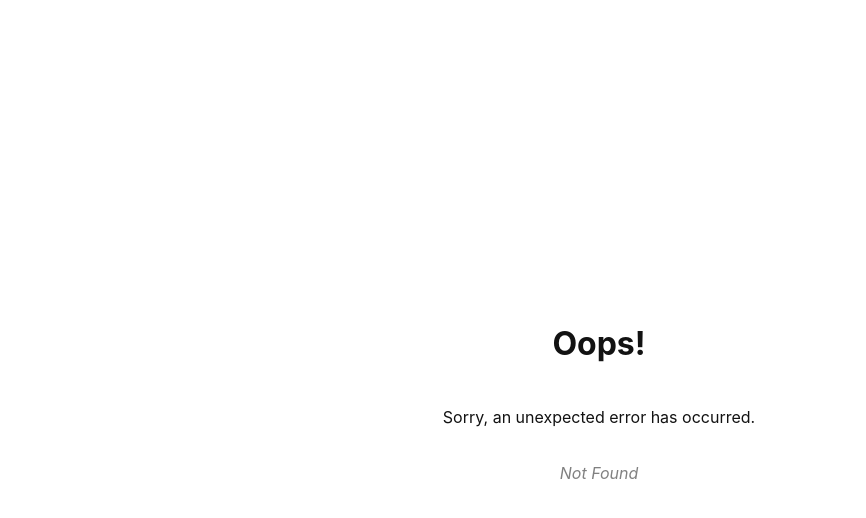
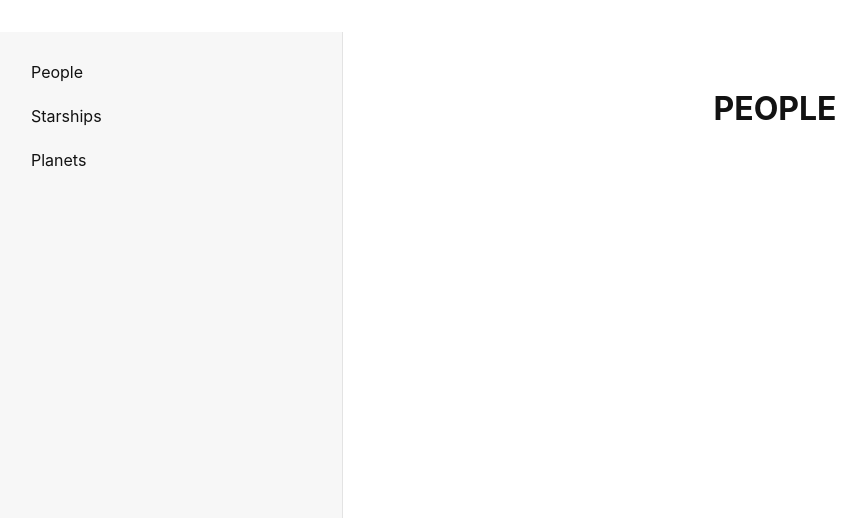
Before and after one commit to cdcasey/data-cache-demo, a React (Vite) app: page /people/1 in a window 1280 px wide. Before the commit this address had no page. Shown: the top 518 px of the page, without its empty margins (41-907 px from the left). Built offline with nearby package versions, Linux system fonts and the light colour scheme.

Commit message:
Routes & Links

```diff
--- a/src/App.tsx
+++ b/src/App.tsx
@@ -1,3 +1,4 @@
+import { Link, Outlet } from "react-router-dom";
 import "./App.css";
 
 function App() {
@@ -10,15 +11,17 @@ function App() {
               <a href={`/People/1`}>People</a>
             </li>
             <li>
-              <a href={`/Starships/2`}>Starships</a>
+              <Link to={`/Starships/2`}>Starships</Link>
             </li>
             <li>
-              <a href={`/Planets/2`}>Planets</a>
+              <Link to={`/Planets/2`}>Planets</Link>
             </li>
           </ul>
         </nav>
       </div>
-      <div id="detail"></div>
+      <div id="detail">
+        <Outlet />
+      </div>
     </>
   );
 }
--- /dev/null
+++ b/src/People.tsx
@@ -0,0 +1,3 @@
+export function People() {
+  return <h1>PEOPLE</h1>;
+}
--- /dev/null
+++ b/src/Planets.tsx
@@ -0,0 +1,3 @@
+export function Planets() {
+  return <h1>PLANETS</h1>;
+}
--- /dev/null
+++ b/src/Starships.tsx
@@ -0,0 +1,3 @@
+export function Starships() {
+  return <h1>STARSHIPS</h1>;
+}
```
Also changed, not shown: src/Routes.tsx (+17 -0 lines).
